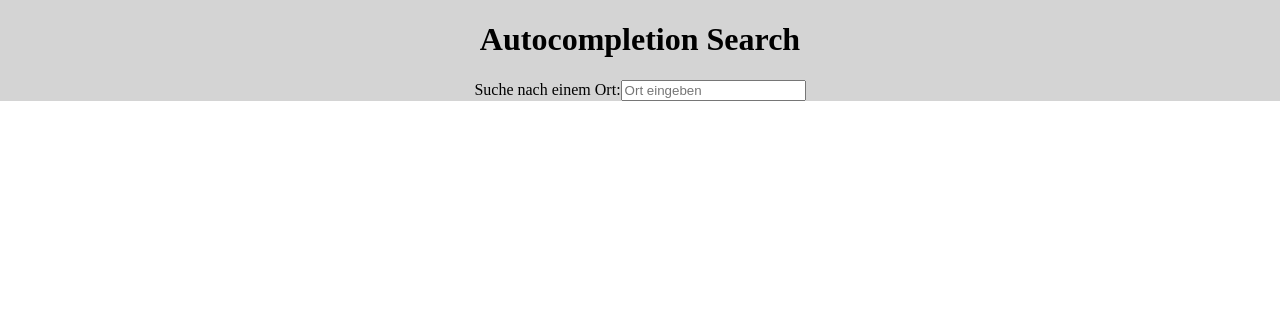
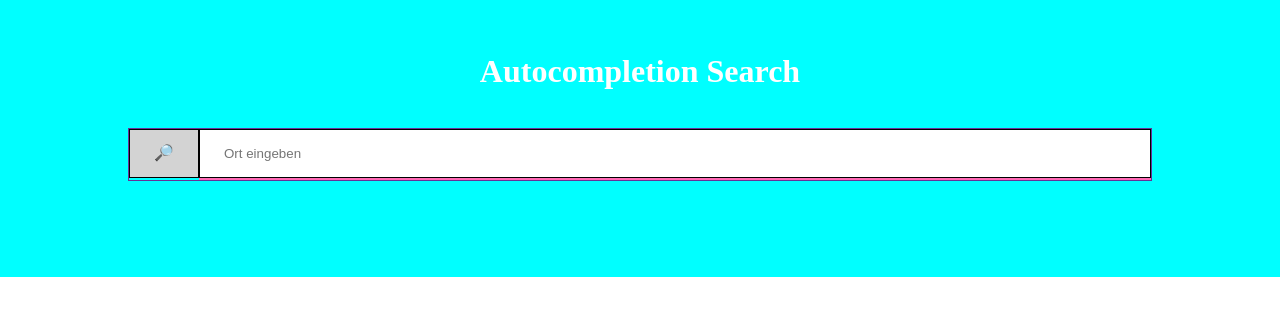
Before and after one commit to SvLowman/autocompletion, a React (Create React App) app: page / in a window 1280 px wide. Shown: the top 316 px of the page. Built offline with nearby package versions, Linux system fonts and the light colour scheme; the HTML template or start-up script is replaced by a standard one.

Commit message:
:lipstick: Arrange elements

```diff
--- a/src/App.js
+++ b/src/App.js
@@ -5,9 +5,55 @@ import GlobalStyle from "./globalStyle";
 
 const FormContainer = styled.div`
   background: var(--background);
+  padding: 2rem 0 6rem;
   display: flex;
   flex-direction: column;
   align-items: center;
+`;
+
+const SearchForm = styled.form`
+  border: solid 1px rebeccapurple;
+  margin-top: 1rem;
+  width: 80%;
+  display: grid;
+  grid-template-columns: 70px auto;
+  grid-template-rows: auto auto;
+`;
+
+const SearchLabel = styled.label`
+  border: solid 1px black;
+  background: var(--label-background);
+  text-align: center;
+  padding: calc(1rem - 3px);
+  width: 70px;
+`;
+
+const SearchInput = styled.input`
+  border: solid 1px black;
+  background: var(--paper);
+  padding: 1rem 1.5rem;
+  width: 100%;
+`;
+
+const PredictionContainer = styled.ul`
+  border: solid 1px hotpink;
+  background: var(--paper);
+  list-style-type: none;
+  padding: 0;
+  margin: 0;
+  min-width: calc(80% - 70px);
+  grid-column-start: 2;
+`;
+
+const PredictionButton = styled.button`
+  border: none;
+  text-align: left;
+  padding: 0.5rem 1.5rem;
+  width: 100%;
+  :hover {
+    background: var(--selected);
+    color: var(--paper);
+  }
 `;
 
 function App() {
@@ -44,24 +90,28 @@ function App() {
       <GlobalStyle />
       <FormContainer>
         <h1>Autocompletion Search</h1>
-        <form>
-          <label>Suche nach einem Ort:</label>
-          <input
+        <SearchForm>
+          <SearchLabel>🔎</SearchLabel>
+          <SearchInput
             type="text"
             placeholder="Ort eingeben"
             required="required"
             value={input}
             onChange={handleInputChange} /*onSelect={handleSelect}*/
           />
-        </form>
+          <PredictionContainer>
             {predictionData &&
               resultDisplay &&
               input !== "" &&
               predictionData.map((predictionObject, index) => (
-            <button key={index} onClick={() => selectPlace(index)}>
+                <li key={index}>
+                  <PredictionButton onClick={() => selectPlace(index)}>
                     {predictionObject.description}
-            </button>
+                  </PredictionButton>
+                </li>
               ))}
+          </PredictionContainer>
+        </SearchForm>
       </FormContainer>
     </main>
   );
--- a/src/globalStyle.js
+++ b/src/globalStyle.js
@@ -9,13 +9,20 @@ const GlobalStyle = createGlobalStyle`
 }
 
 :root {
-  --background: #d4d4d4;
+  --selected: blue;
+  --background: cyan;
+  --paper: white;
+  --label-background: lightgray;
 }
 
 body {
   margin: 0;
   font-size: 16px;
 }
+
+h1 {
+    color: var(--paper);
+}
 `;
 
 export default GlobalStyle;
```
Lines whose indentation alone changed are shown as unchanged.
